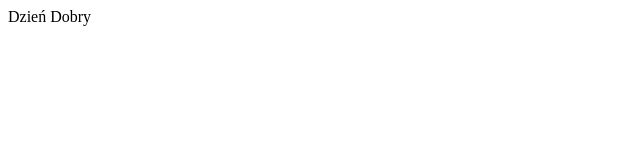
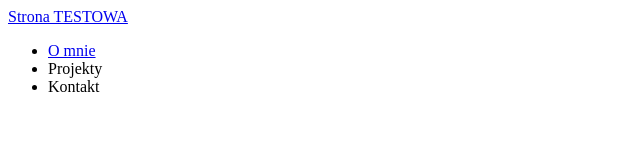
Before and after one commit to PiotrW76/PiotrW76.github.io, a plain HTML site: page index.html in a window 1280 px wide. Shown: the whole page, without its empty margins (0-640 px from the left). Drawn offline with Linux system fonts and the light colour scheme.

Commit message:
nav html

```diff
--- a/index.html
+++ b/index.html
@@ -7,9 +7,16 @@
     <title>Piotr W</title>
 </head>
 <body>
+<nav>
+  <a href="./">Strona TESTOWA</a>
 
-Dzień Dobry
+<ul>
+    <li><a href="#">O mnie</a></li>
+    <li><a href="#"></a>Projekty</li>
+    <li><a href="#"></a>Kontakt</li>
+</ul>
 
+</nav>
 
 
 </body>
```
